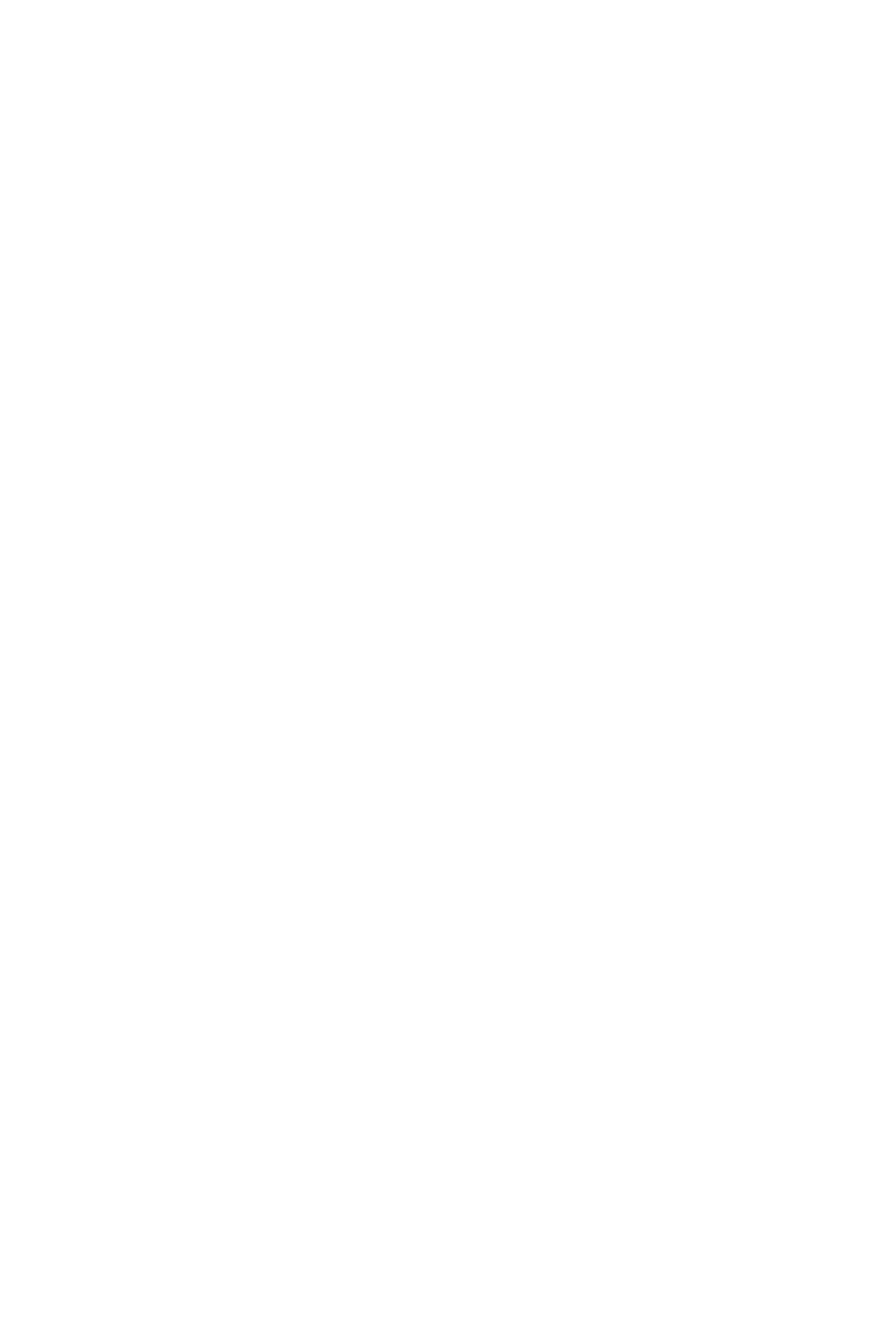
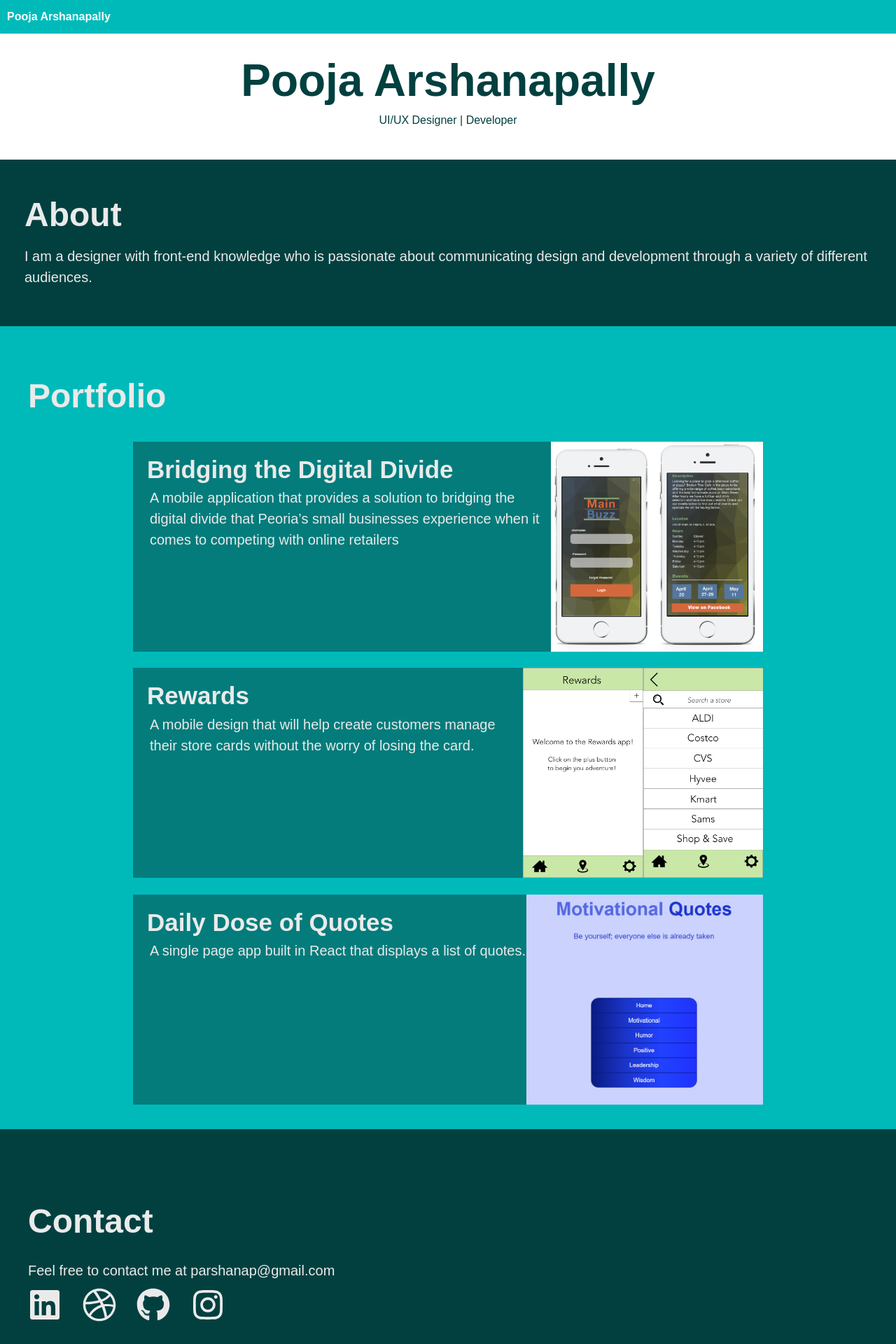
Before and after one commit to parshanapally/portfolio-website, a React (Create React App) app: page / in a window 1280 px wide. Shown: the top 1920 px of the page at 70% size. Before the commit the page ends 800 px from the top, so only its background shows below. Built offline with nearby package versions, Linux system fonts and the light colour scheme.

Commit message:
style: change color to font

```diff
--- a/src/App.js
+++ b/src/App.js
@@ -12,7 +12,7 @@ class App extends Component {
     return (
       <Router>
         <main>
-          <Route exact path="/portfolio-website/" component={Portfolio} />
+          <Route exact path="/" component={Portfolio} />
           <Route exact path="/bridging-digital-divide" component={FirstItem} />
           <Route exact path="/rewards" component={SecondItem} />
           <Route exact path="/to-do-app" component={ThirdItem} />
--- a/src/components/Portfolio/index.css
+++ b/src/components/Portfolio/index.css
@@ -99,7 +99,7 @@ nav .menu__item {
 
 .about-page h1 {
   font-size: 3rem;
-  color: white;
+  color: #eaeaea;
 }
 
 .about-page .about-wrapper .about-content {
@@ -112,7 +112,7 @@ nav .menu__item {
 }
 
 .about-page .about-wrapper .about-content p {
-  color: white;
+  color: #eaeaea;
   font-size: 20px;
 }
 
@@ -125,7 +125,7 @@ nav .menu__item {
 
 .portfolio-page h1 {
   font-size: 3rem;
-  color: white;
+  color: #eaeaea;
   padding: 5px;
 }
 
@@ -154,7 +154,7 @@ nav .menu__item {
 
 .portfolio-item p {
   padding: 1.5rem;
-  color: white;
+  color: #eaeaea;
   font-size: 20px;
   line-height: 40px;
 }
@@ -181,11 +181,11 @@ nav .menu__item {
 }
 .contact-page h1 {
   font-size: 3rem;
-  color: white;
+  color: #eaeaea;
 }
 
 .contact-page p {
-  color: white;
+  color: #eaeaea;
 }
 
 .social-icons svg {
@@ -194,7 +194,7 @@ nav .menu__item {
 
 a {
   text-decoration: none;
-  color: white;
+  color: #eaeaea;
 }
 
 #text-align {
--- a/src/components/Portfolio/index.js
+++ b/src/components/Portfolio/index.js
@@ -13,7 +13,7 @@ const Portfolio = () => {
     <div className="portfolio-container">
       <nav className="nav-header">
         <div className="menu">
-          <Link to="/portfolio-website/">
+          <Link to="/">
             {" "}
             <div className="menu-item">Pooja Arshanapally</div>
           </Link>
```
